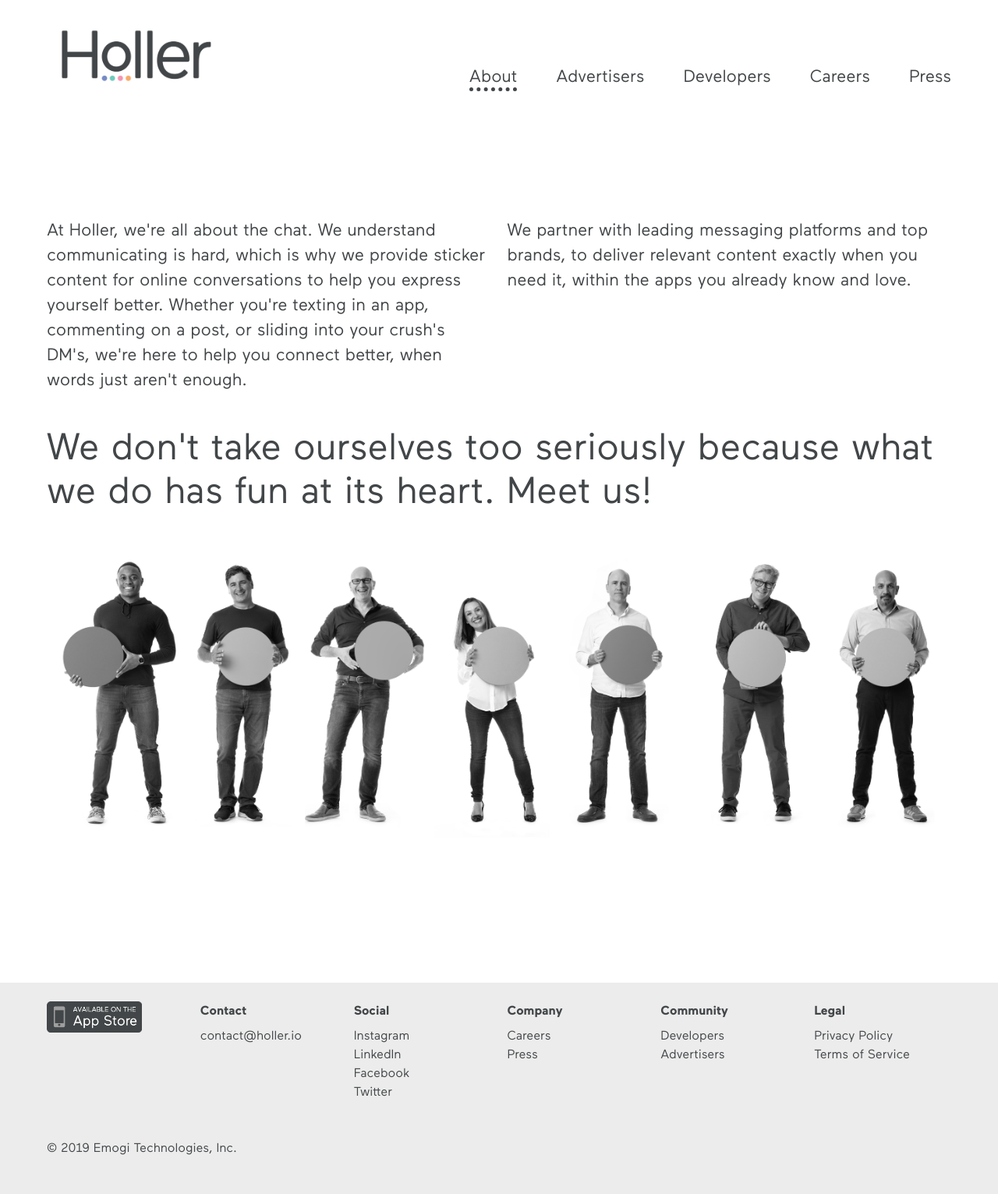
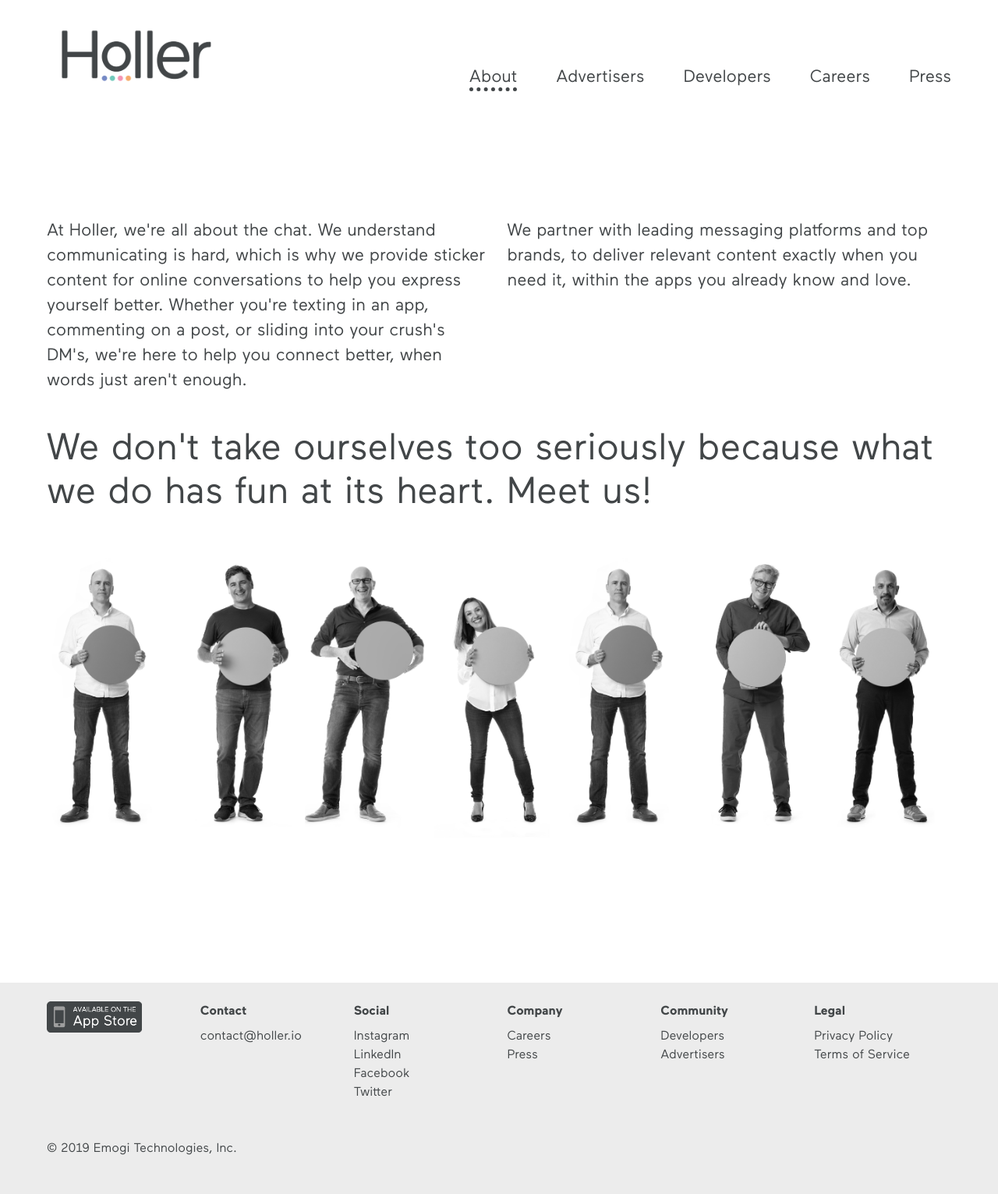
Before and after one commit to taliacotton/holler, a Jekyll site: the page built from about.html, in a window 1280 px wide. Shown: the whole page at 78% size. Built offline with Jekyll 4.4.1, drawn with Linux system fonts in a browser that asks for light colours; nearby versions of some CDN libraries.

Commit message:
Updated '_data/team.yml' via CloudCannon

```diff
--- a/_data/team.yml
+++ b/_data/team.yml
@@ -1,6 +1,6 @@
 - name: Travis Montaque
   title: Founder & CEO
-  image: /assets/img/Travis_new.jpg
+  image: /assets/img/David_new.jpg
   modal:
     image: /assets/img/Travis_Module.png
     bio: >-
```
